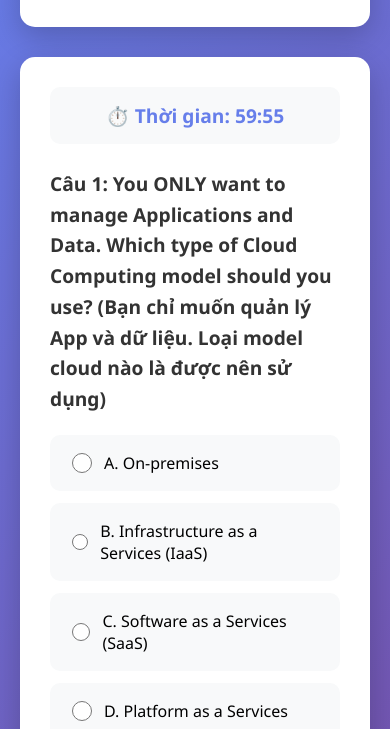
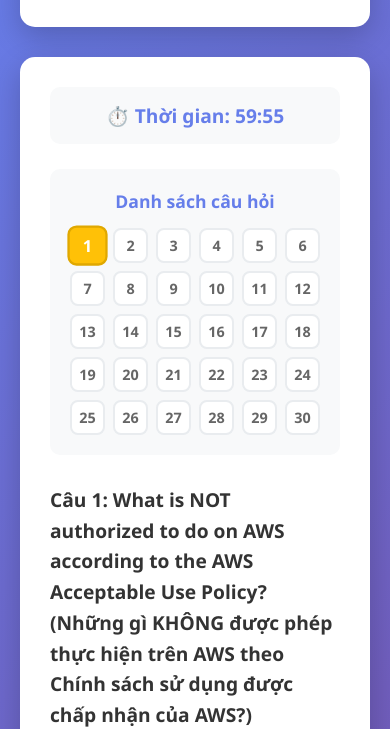
Before and after one commit to Han3107/CK_QTM, a plain HTML site: page index.html in a window 390 px wide. Shown: the part 124-853 px from the top of the page. Drawn offline with Linux system fonts and the light colour scheme.

Commit message:
version 2

```diff
--- a/index.html
+++ b/index.html
@@ -19,6 +19,8 @@
                 <span id="time-display">60:00</span>
             </div>
 
+            <div class="quiz-layout">
+                <div class="question-panel">
                     <div id="question-container"></div>
 
                     <div class="navigation">
@@ -28,6 +30,13 @@
                     </div>
 
                     <button id="submit-btn" class="btn btn-primary">Nộp bài</button>
+                </div>
+
+                <div class="question-list-panel">
+                    <h3>Danh sách câu hỏi</h3>
+                    <div id="question-list"></div>
+                </div>
+            </div>
         </div>
 
         <div id="result-container" class="hidden">
--- a/script.js
+++ b/script.js
@@ -4,19 +4,50 @@ let userAnswers = [];
 let timeLeft = 3600; // 60 phút = 3600 giây
 let timerInterval;
 let quizStarted = false;
+let shuffledQuizData = [];
+
+// Hàm trộn mảng (Fisher-Yates shuffle)
+function shuffleArray(array) {
+    const newArray = [...array];
+    for (let i = newArray.length - 1; i > 0; i--) {
+        const j = Math.floor(Math.random() * (i + 1));
+        [newArray[i], newArray[j]] = [newArray[j], newArray[i]];
+    }
+    return newArray;
+}
 
 // Khởi tạo
 document.addEventListener('DOMContentLoaded', function() {
+    // Trộn câu hỏi
+    shuffledQuizData = shuffleArray(quizData).map(q => {
+        // Tạo mảng các index và trộn
+        const indices = [0, 1, 2, 3].filter(i => i < q.options.length);
+        const shuffledIndices = shuffleArray(indices);
+
+        // Tạo options mới theo thứ tự đã trộn
+        const shuffledOptions = shuffledIndices.map(i => q.options[i]);
+
+        // Tìm vị trí mới của đáp án đúng
+        const newCorrectIndex = shuffledIndices.indexOf(q.correct);
+
+        return {
+            ...q,
+            options: shuffledOptions,
+            correct: newCorrectIndex
+        };
+    });
+
     initQuiz();
     setupEventListeners();
     startTimer();
 });
 
 function initQuiz() {
-    userAnswers = new Array(quizData.length).fill(null);
+    userAnswers = new Array(shuffledQuizData.length).fill(null);
     displayQuestion();
     updateQuestionCounter();
     updateNavigationButtons();
+    renderQuestionList();
 }
 
 function setupEventListeners() {
@@ -28,7 +59,7 @@ function setupEventListeners() {
 
 function displayQuestion() {
     const questionContainer = document.getElementById('question-container');
-    const question = quizData[currentQuestion];
+    const question = shuffledQuizData[currentQuestion];
 
     let html = `
         <div class="question">
@@ -59,6 +90,37 @@ function displayQuestion() {
     `;
 
     questionContainer.innerHTML = html;
+    updateQuestionList();
+}
+
+function renderQuestionList() {
+    const listContainer = document.getElementById('question-list');
+    let html = '';
+
+    for (let i = 0; i < shuffledQuizData.length; i++) {
+        const isAnswered = userAnswers[i] !== null;
+        const isCurrent = i === currentQuestion;
+        html += `
+            <div class="question-item ${isAnswered ? 'answered' : ''} ${isCurrent ? 'current' : ''}"
+                 onclick="goToQuestion(${i})"
+                 title="Câu ${i + 1}${isAnswered ? ' (Đã trả lời)' : ' (Chưa trả lời)'}">
+                ${i + 1}
+            </div>
+        `;
+    }
+
+    listContainer.innerHTML = html;
+}
+
+function updateQuestionList() {
+    renderQuestionList();
+}
+
+function goToQuestion(index) {
+    currentQuestion = index;
+    displayQuestion();
+    updateQuestionCounter();
+    updateNavigationButtons();
 }
 
 function selectAnswer(answerIndex) {
@@ -73,6 +135,9 @@ function selectAnswer(answerIndex) {
             option.classList.remove('selected');
         }
     });
+
+    // Cập nhật danh sách câu hỏi
+    updateQuestionList();
 }
 
 function previousQuestion() {
@@ -85,7 +150,7 @@ function previousQuestion() {
 }
 
 function nextQuestion() {
-    if (currentQuestion < quizData.length - 1) {
+    if (currentQuestion < shuffledQuizData.length - 1) {
         currentQuestion++;
         displayQuestion();
         updateQuestionCounter();
@@ -96,12 +161,12 @@ function nextQuestion() {
 function updateQuestionCounter() {
     const answered = userAnswers.filter(a => a !== null).length;
     document.getElementById('question-counter').textContent =
-        `Câu ${currentQuestion + 1}/${quizData.length} (Đã trả lời: ${answered})`;
+        `Câu ${currentQuestion + 1}/${shuffledQuizData.length} (Đã trả lời: ${answered})`;
 }
 
 function updateNavigationButtons() {
     document.getElementById('prev-btn').disabled = currentQuestion === 0;
-    document.getElementById('next-btn').disabled = currentQuestion === quizData.length - 1;
+    document.getElementById('next-btn').disabled = currentQuestion === shuffledQuizData.length - 1;
 }
 
 function startTimer() {
@@ -155,7 +220,7 @@ function calculateScore() {
     userAnswers.forEach((answer, index) => {
         if (answer === null) {
             skipped++;
-        } else if (answer === quizData[index].correct) {
+        } else if (answer === shuffledQuizData[index].correct) {
             correct++;
         } else {
             incorrect++;
@@ -167,7 +232,7 @@ function calculateScore() {
 
 function showResults() {
     const { correct, incorrect, skipped } = calculateScore();
-    const total = quizData.length;
+    const total = shuffledQuizData.length;
     const percentage = ((correct / total) * 100).toFixed(1);
     const timeTaken = 3600 - timeLeft;
     const minutesTaken = Math.floor(timeTaken / 60);
@@ -226,7 +291,7 @@ function displayAnswerReview() {
     const reviewContainer = document.getElementById('answer-review');
     let html = '<h3 style="margin-bottom: 20px; color: #667eea;">Xem lại đáp án</h3>';
 
-    quizData.forEach((question, index) => {
+    shuffledQuizData.forEach((question, index) => {
         const userAnswer = userAnswers[index];
         const correctAnswer = question.correct;
         const isCorrect = userAnswer === correctAnswer;
@@ -268,8 +333,22 @@ function displayAnswerReview() {
 }
 
 function restartQuiz() {
+    // Trộn lại câu hỏi và đáp án
+    shuffledQuizData = shuffleArray(quizData).map(q => {
+        const indices = [0, 1, 2, 3].filter(i => i < q.options.length);
+        const shuffledIndices = shuffleArray(indices);
+        const shuffledOptions = shuffledIndices.map(i => q.options[i]);
+        const newCorrectIndex = shuffledIndices.indexOf(q.correct);
+
+        return {
+            ...q,
+            options: shuffledOptions,
+            correct: newCorrectIndex
+        };
+    });
+
     currentQuestion = 0;
-    userAnswers = new Array(quizData.length).fill(null);
+    userAnswers = new Array(shuffledQuizData.length).fill(null);
     timeLeft = 3600;
 
     document.getElementById('result-container').classList.add('hidden');
--- a/style.css
+++ b/style.css
@@ -42,6 +42,75 @@ header h2 {
     padding: 30px;
     border-radius: 15px;
     box-shadow: 0 10px 30px rgba(0, 0, 0, 0.2);
+}
+
+.quiz-layout {
+    display: grid;
+    grid-template-columns: 1fr 300px;
+    gap: 30px;
+}
+
+.question-panel {
+    min-width: 0;
+}
+
+.question-list-panel {
+    background: #f8f9fa;
+    padding: 20px;
+    border-radius: 10px;
+    height: fit-content;
+    position: sticky;
+    top: 20px;
+}
+
+.question-list-panel h3 {
+    color: #667eea;
+    font-size: 1.1em;
+    margin-bottom: 15px;
+    text-align: center;
+}
+
+#question-list {
+    display: grid;
+    grid-template-columns: repeat(5, 1fr);
+    gap: 8px;
+}
+
+.question-item {
+    width: 40px;
+    height: 40px;
+    border-radius: 8px;
+    display: flex;
+    align-items: center;
+    justify-content: center;
+    font-weight: bold;
+    cursor: pointer;
+    transition: all 0.3s ease;
+    background: white;
+    border: 2px solid #e9ecef;
+    color: #666;
+}
+
+.question-item:hover {
+    transform: scale(1.1);
+    box-shadow: 0 2px 8px rgba(0, 0, 0, 0.15);
+}
+
+.question-item.answered {
+    background: #667eea;
+    color: white;
+    border-color: #5568d3;
+}
+
+.question-item.current {
+    background: #ffc107;
+    color: white;
+    border-color: #e0a800;
+    transform: scale(1.15);
+}
+
+.question-item.answered.current {
+    background: linear-gradient(135deg, #667eea 0%, #ffc107 100%);
 }
 
 .timer {
@@ -241,6 +310,21 @@ header h2 {
     background: #d4edda;
 }
 
+@media (max-width: 1024px) {
+    .quiz-layout {
+        grid-template-columns: 1fr;
+    }
+
+    .question-list-panel {
+        position: static;
+        order: -1;
+    }
+
+    #question-list {
+        grid-template-columns: repeat(10, 1fr);
+    }
+}
+
 @media (max-width: 768px) {
     header h1 {
         font-size: 1.8em;
@@ -258,4 +342,14 @@ header h2 {
     .btn-secondary {
         width: 100%;
     }
+
+    #question-list {
+        grid-template-columns: repeat(6, 1fr);
+    }
+
+    .question-item {
+        width: 35px;
+        height: 35px;
+        font-size: 0.9em;
+    }
 }
```
Lines whose indentation alone changed are shown as unchanged.
